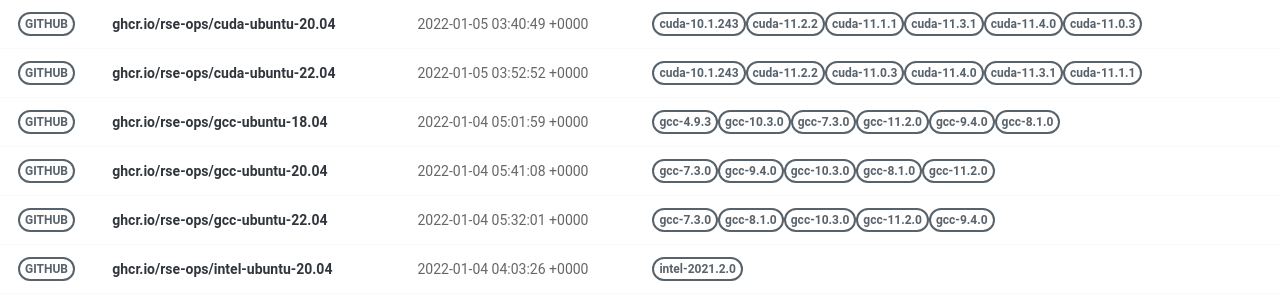
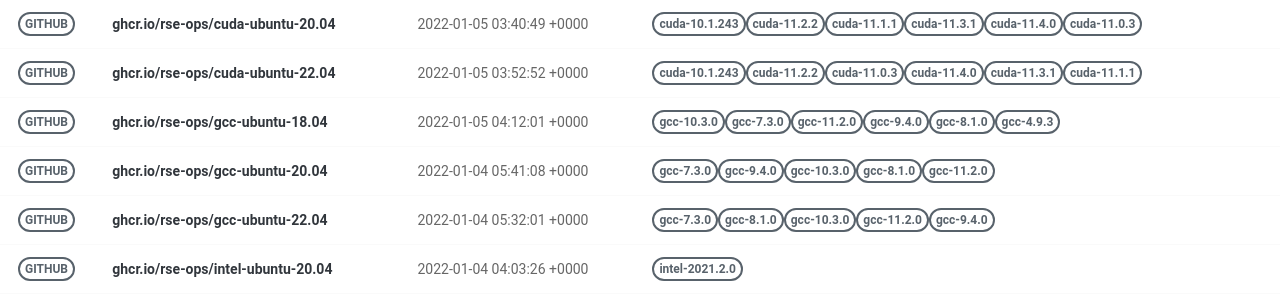
Before and after one commit to rse-ops/docker-images, a Jekyll site: the page built from pages/index.md, in a window 1280 px wide. Shown: the part 277-577 px from the top of the page. Built offline with Jekyll 4.4.1, drawn with Linux system fonts in a browser that asks for light colours; nearby versions of some CDN libraries; part of the change alters nothing that is shown.

Commit message:
Automated push to update library 2022-01-05

```diff
--- a/_library/ghcr.io-rse-ops-gcc-ubuntu-18.04.md
+++ b/_library/ghcr.io-rse-ops-gcc-ubuntu-18.04.md
@@ -1,14 +1,11 @@
 ---
 layout: container
 name: ghcr.io/rse-ops/gcc-ubuntu-18.04
-updated_at: 2022-01-04 05:01:59.337232
+updated_at: 2022-01-05 04:12:01.947359
 
 
 container_url: https://github.com/orgs/rse-ops/packages/container/package/gcc-ubuntu-18.04
 versions:
- - tag: gcc-4.9.3
-   dockerfile: https://github.com/rse-ops/docker-images/blob/main/ubuntu/gcc/Dockerfile
-   manifest: https://crane.ggcr.dev/manifest/ghcr.io/rse-ops/gcc-ubuntu-18.04:gcc-4.9.3
  - tag: gcc-10.3.0
    dockerfile: https://github.com/rse-ops/docker-images/blob/main/ubuntu/gcc/Dockerfile
    manifest: https://crane.ggcr.dev/manifest/ghcr.io/rse-ops/gcc-ubuntu-18.04:gcc-10.3.0
@@ -24,5 +21,8 @@ versions:
  - tag: gcc-8.1.0
    dockerfile: https://github.com/rse-ops/docker-images/blob/main/ubuntu/gcc/Dockerfile
    manifest: https://crane.ggcr.dev/manifest/ghcr.io/rse-ops/gcc-ubuntu-18.04:gcc-8.1.0
+ - tag: gcc-4.9.3
+   dockerfile: https://github.com/rse-ops/docker-images/blob/main/ubuntu/gcc/Dockerfile
+   manifest: https://crane.ggcr.dev/manifest/ghcr.io/rse-ops/gcc-ubuntu-18.04:gcc-4.9.3
 
 ---
```
